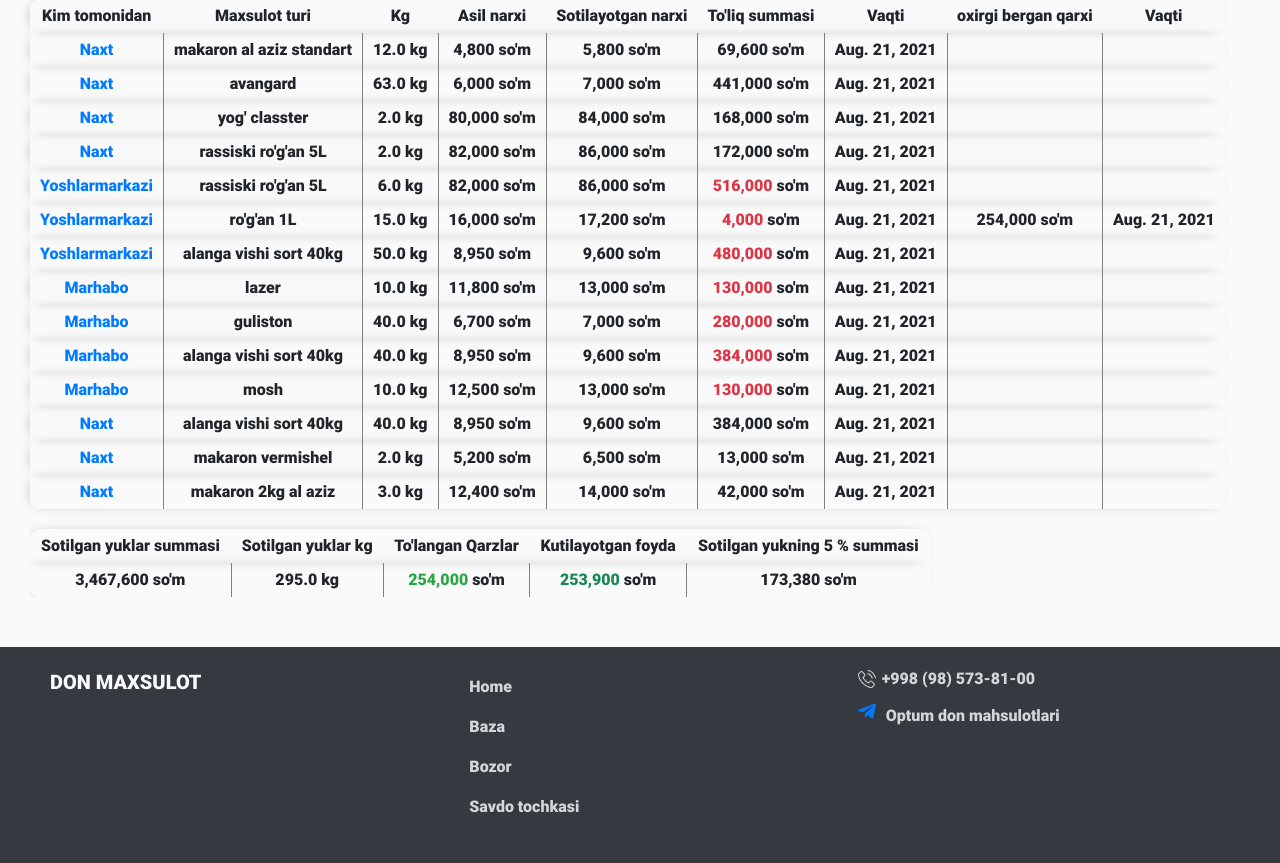
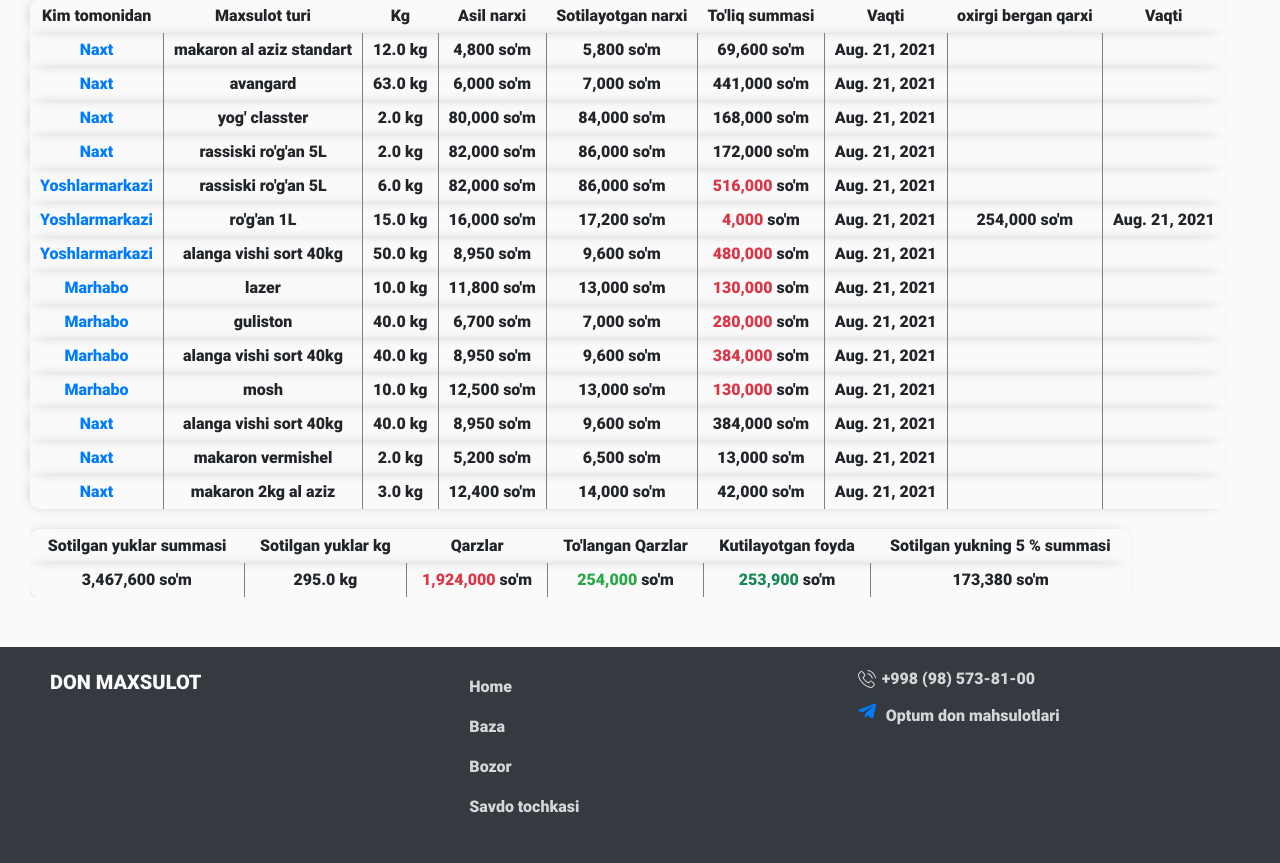
Before and after one commit to aslamjon/donMaxsulot, a Django app: page /savdo/ in a window 1280 px wide. Shown: the part 217-1080 px from the top of the page. Run offline with Django 3.2, Linux system fonts and the light colour scheme; a user stored in the database is signed in; data comes from the database, SQL or seed files in the repository; some libraries are stand-ins or nearby versions.

Commit message:
added showing all the Debt

```diff
--- a/home/static/css/style.css
+++ b/home/static/css/style.css
@@ -245,7 +245,7 @@ nav .navbar-collapse ul li a {
   overflow-x: auto;
 }
 .agentTake .outTotalAgent .TotalAgentTabel {
-  width: 900px;
+  width: 1100px;
 }
 
 @media (max-width: 1188px) {
--- a/home/static/scss/agentTake.scss
+++ b/home/static/scss/agentTake.scss
@@ -18,7 +18,7 @@
         bottom: 30px;
         overflow-x: auto;
         .TotalAgentTabel {
-            width: 900px;
+            width: 1100px;
         }
     }
 }
--- a/home/templates/html/agentTake.html
+++ b/home/templates/html/agentTake.html
@@ -145,6 +145,7 @@
             <tr>
                 <th>Sotilgan yuklar summasi</th>
                 <th>Sotilgan yuklar kg</th>
+                <th>Qarzlar</th>
                 <th>To'langan Qarzlar</th>
                 <th>Kutilayotgan foyda</th>
                 <th>Sotilgan yukning 5 % summasi</th>
@@ -152,7 +153,8 @@
             <tr>
                 <td><span class="numMusk">{{totalRes.priceSum}}</span> so'm</td>
                 <td><span class="">{{totalRes.kgSum}}</span> kg</td>
-                <td><span class="numMusk text-success">{{totalRes.debtSum}}</span> so'm</td>
+                <td><span class="numMusk text-danger">{{totalRes.debtSum}}</span> so'm</td>
+                <td><span class="numMusk text-success">{{totalRes.payDebtSum}}</span> so'm</td>
                 <td><span class="numMusk bd-green">{{totalRes.expectedBenefit}}</span> so'm</td>
                 <td>
                     {% if who %}
--- a/home/views.py
+++ b/home/views.py
@@ -473,18 +473,21 @@ def agentTake(request):
             "priceSum": 0,
             "kgSum": 0,
             "debtSum": 0,
+            "payDebtSum": 0,
             "expectedBenefit": 0,
             "pratsent": 0
         }
         for i in range(len(first)):
             totalRes['priceSum'] += (first[i].kg * first[i].price)
             totalRes['kgSum'] += first[i].kg
-            totalRes['debtSum'] += second[i].totalLend
+            if first[i].debt:
+                totalRes['debtSum'] += first[i].totalSum
+            totalRes['payDebtSum'] += first[i].totalLend
             totalRes['expectedBenefit'] += ((first[i].kg * first[i].price) -
                                             (first[i].kg * first[i].orginalPrice))
             totalRes['pratsent'] += (first[i].kg * first[i].price)
         totalRes['priceSum'] = int(totalRes['priceSum'])
-        totalRes['debtSum'] = int(totalRes['debtSum'])
+        totalRes['payDebtSum'] = int(totalRes['payDebtSum'])
         totalRes['expectedBenefit'] = int(totalRes['expectedBenefit'])
         totalRes['pratsent'] = int(totalRes['pratsent'])
         return totalRes
```
